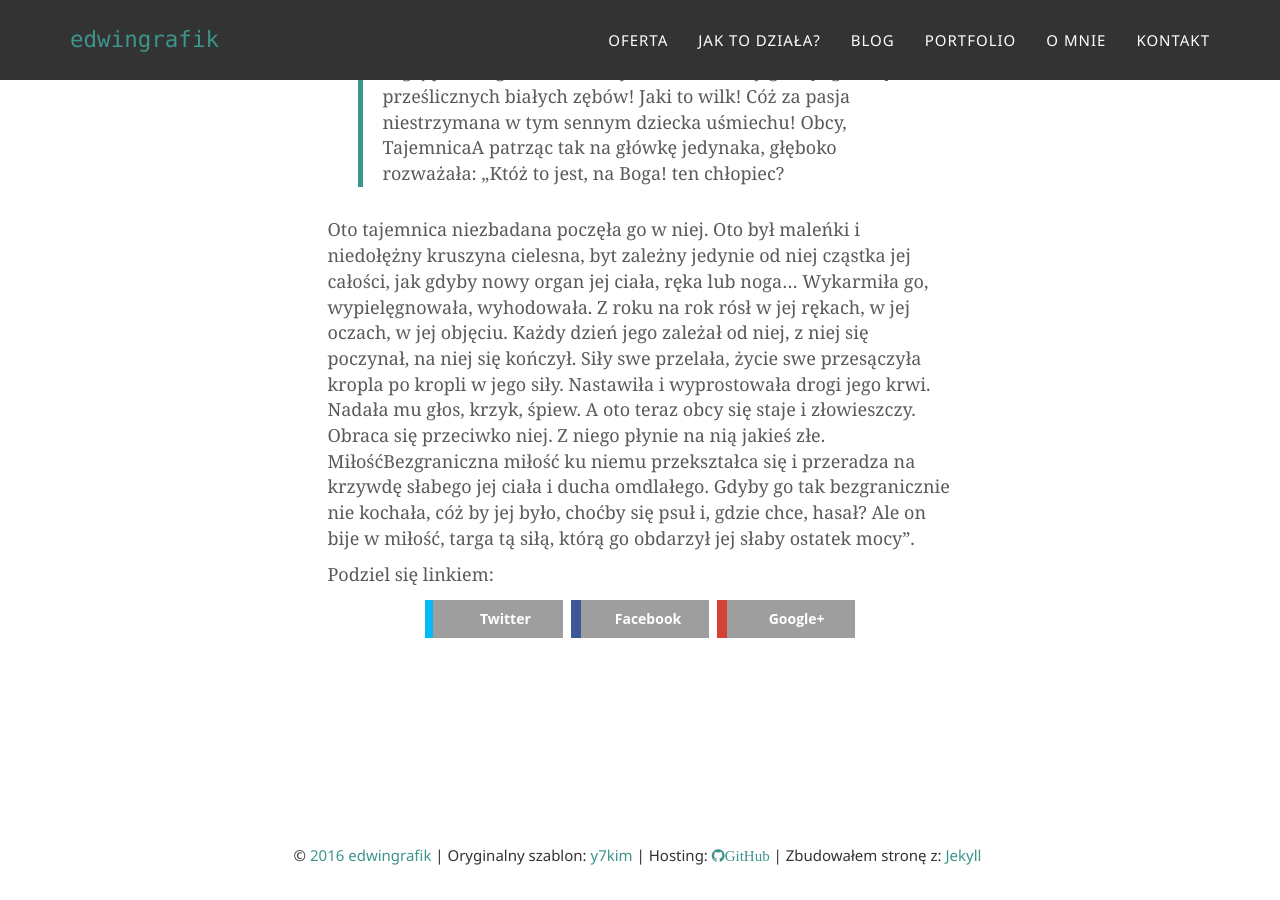
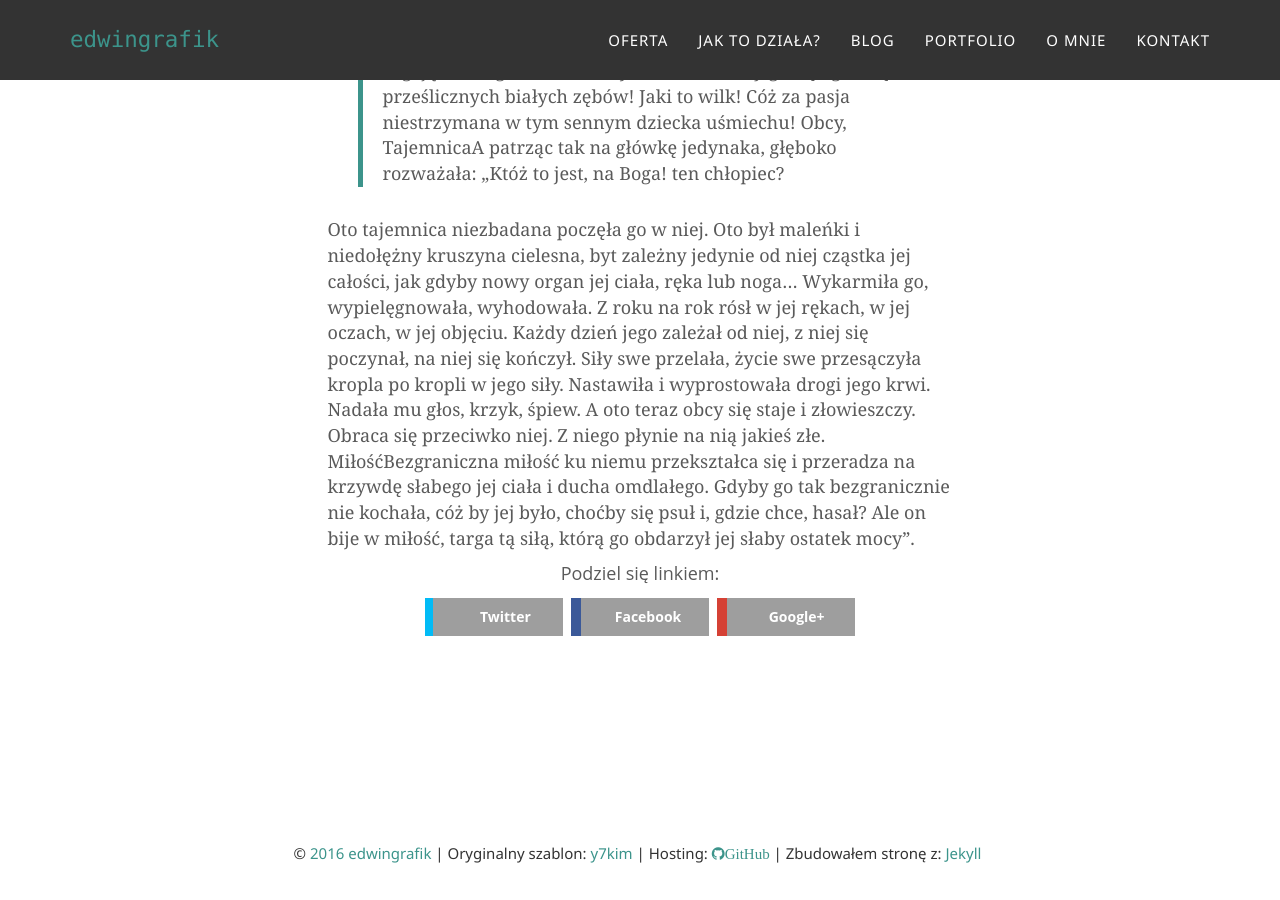
Before and after one commit to edwingrafik/edwingrafik.github.io, a Jekyll site: the page built from _posts/2016-04-24-projekt-logo.md, in a window 1280 px wide and 900 px high, scrolled down 4099 px. Built offline with Jekyll 4.4.1, drawn with Linux system fonts in a browser that asks for light colours; some web fonts are replaced; comment, search, counter and statistics services are not loaded; grey boxes are pictures that could not be loaded.

Commit message:
Update share-page.html

```diff
--- a/_includes/share-page.html
+++ b/_includes/share-page.html
@@ -1,6 +1,5 @@
-<div class="share-page">
-  <p class="text-muted">Podziel się linkiem:</p>
-  <div class="entry-social">
+<div class="entry-social">
+    <p class="text-muted">Podziel się linkiem:</p>
     <div class="twitter">
       <a href="https://twitter.com/intent/tweet?text={{ page.title }}&url={{ site.url }}{{ page.url }}&via={{ site.twitter_username }}&related={{ site.twitter_username }}" rel="nofollow" target="_blank" title="Share on Twitter">Twitter</a>
     </div>
@@ -11,4 +10,3 @@
     <a href="https://plus.google.com/share?url={{ site.url }}{{ page.url }}" rel="nofollow" target="_blank" title="Share on Google+">Google+</a>
   </div>
 </div>
-</div>
```
